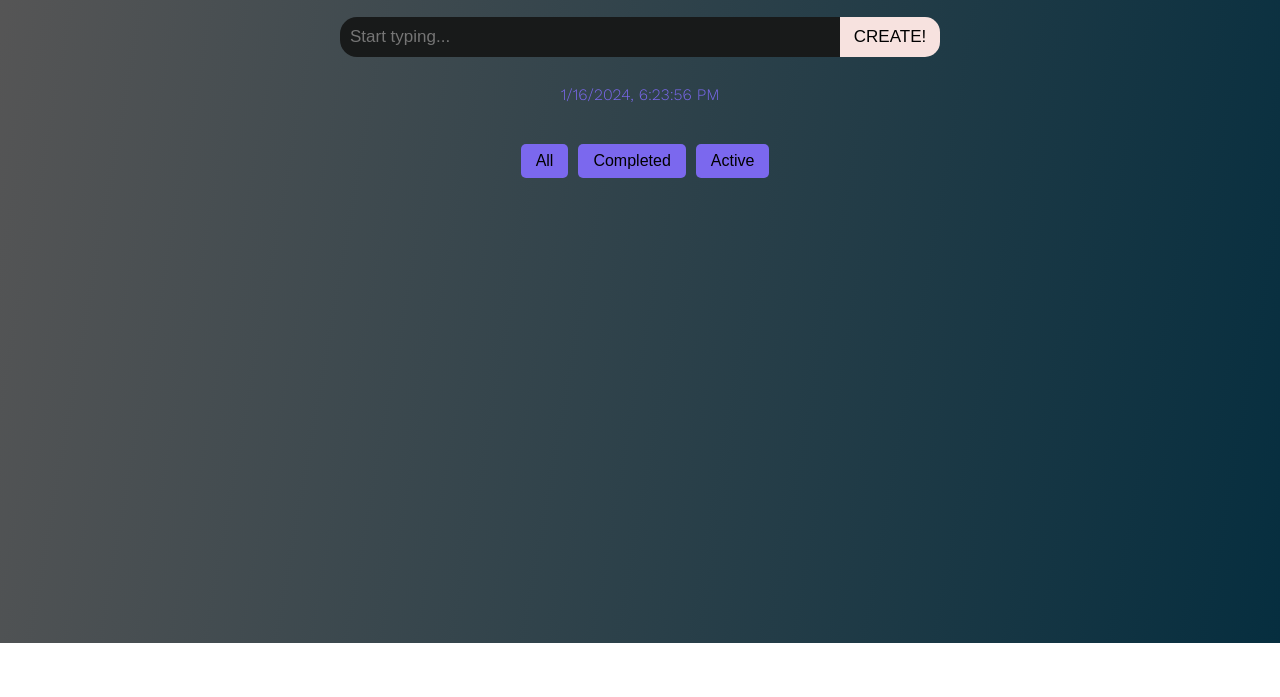
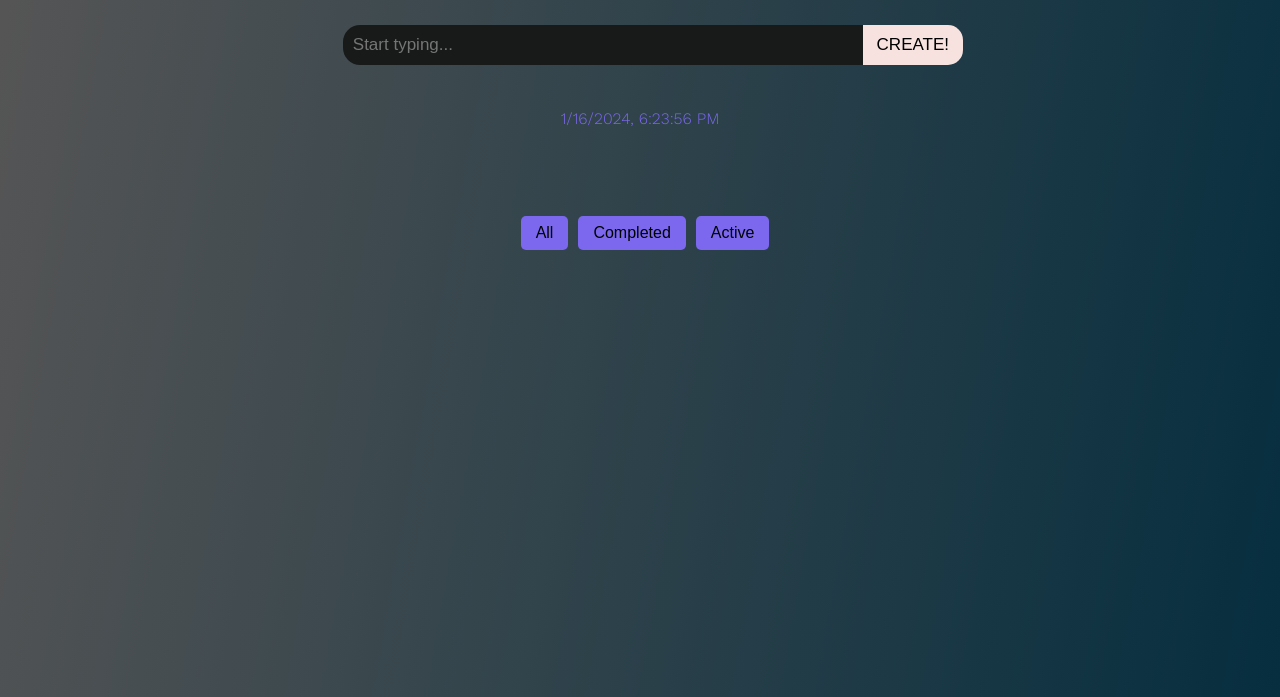
Before and after one commit to mjnyampinga/TODO-APP, a plain HTML site: page index.html in a window 1280 px wide. Shown: the part 157-854 px from the top of the page. Before the commit the page ends 800 px from the top, so only its background shows below. Drawn offline with nearby package versions, Linux system fonts and the light colour scheme.

Commit message:
to-do-list

```diff
--- a/CSS/designs.css
+++ b/CSS/designs.css
@@ -1,9 +1,4 @@
-* {
-    margin: 0;
-    padding: 0;
-    box-sizing: border-box;
-}
-
+/* Body design */
 body {
     align-items: center;
     display: flex;
```
